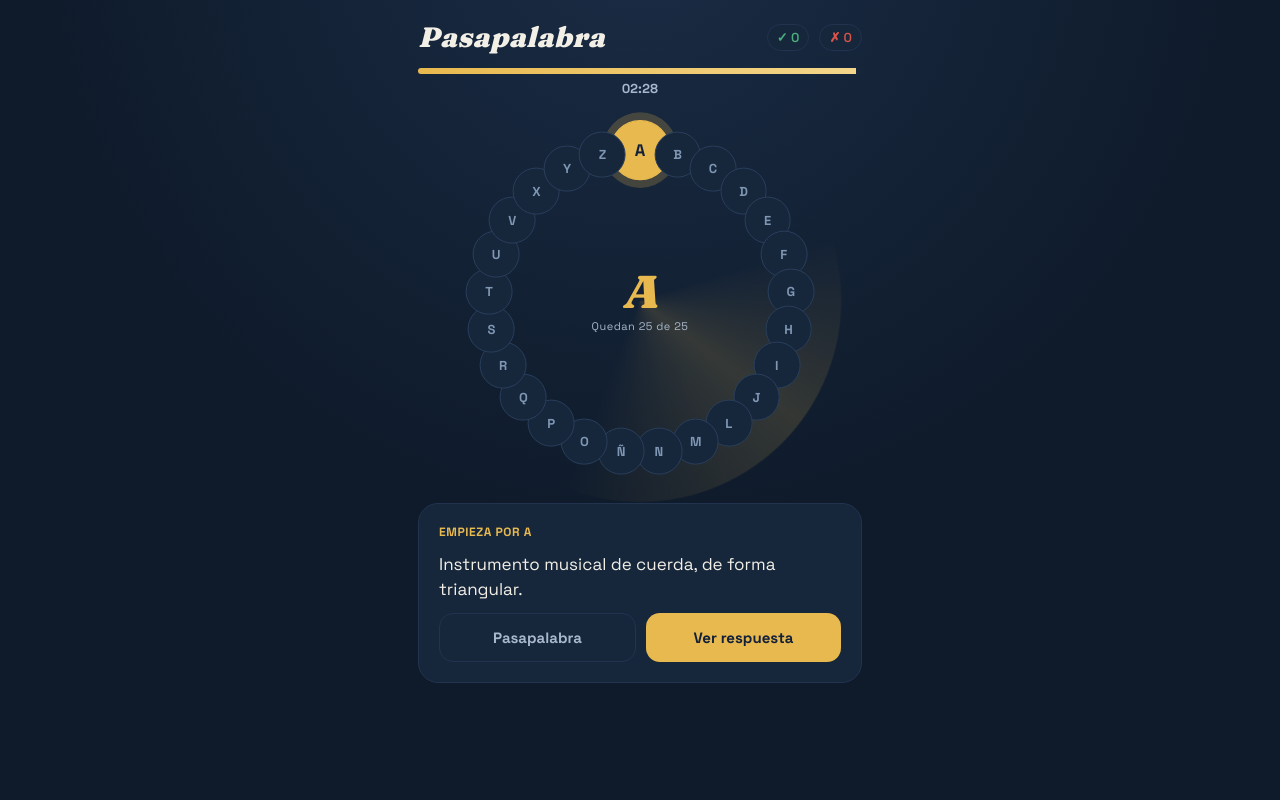
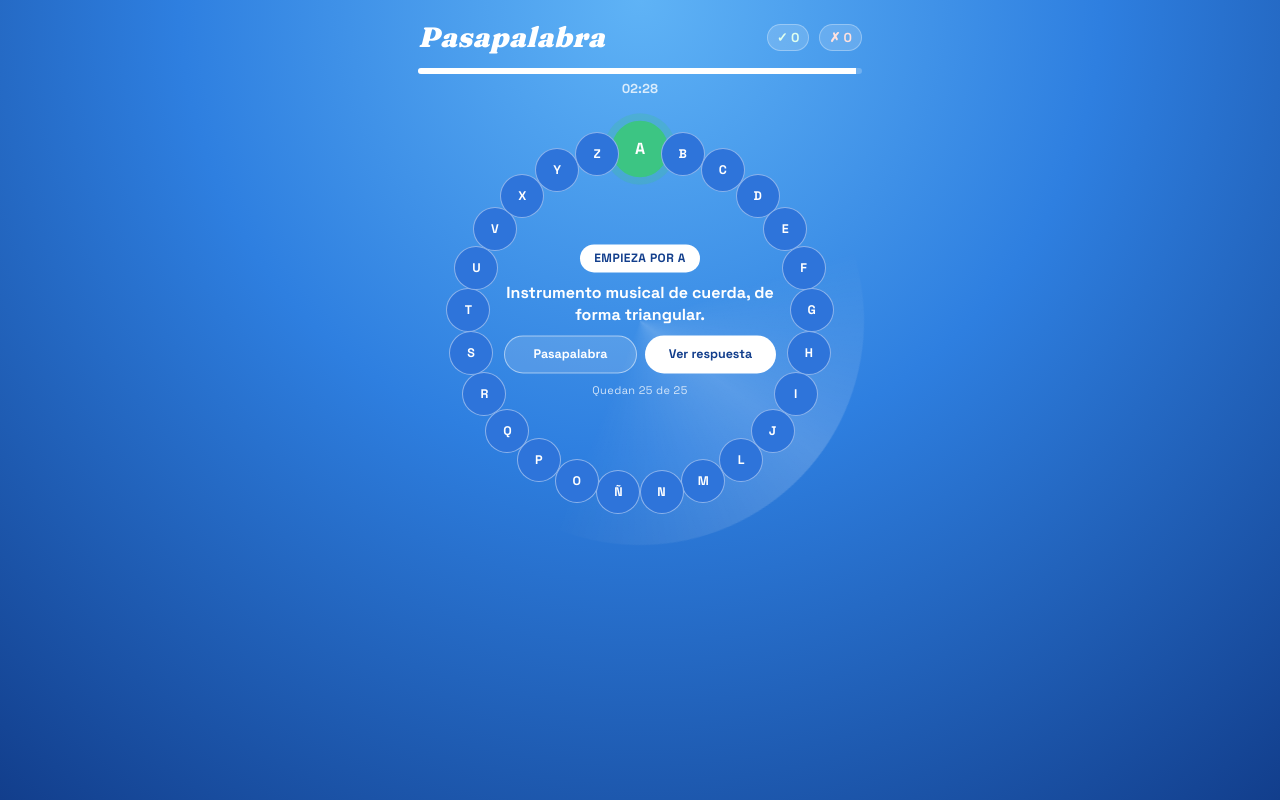
Before and after one commit to Clickgal/pasapalabra, a plain HTML site: page index.html in a window 1280 px wide. Both pictures are taken after a click on the button "Empezar a jugar". Drawn offline with Linux system fonts and the light colour scheme.

Commit message:
Cambios diseño

```diff
--- a/index.html
+++ b/index.html
@@ -9,18 +9,19 @@
 <link href="https://fonts.googleapis.com/css2?family=Fraunces:opsz,wght@9..144,500;9..144,700;9..144,900&family=Space+Grotesk:wght@400;500;600;700&display=swap" rel="stylesheet">
 <style>
   :root{
-    --color-fondo: #0F1B2B;
-    --color-panel: #16263B;
-    --color-panel-borde: #223350;
-    --color-celda-borde: #2A3F5C;
-    --color-celda-texto: #7F97B3;
-    --color-activa: #E8B94E;
-    --color-activa-texto: #12203A;
-    --color-correcta: #4CAF7D;
-    --color-incorrecta: #D6544A;
-    --color-neutra: #5A6B85;
-    --color-texto: #F2EFE6;
-    --color-texto-tenue: #A9B8CC;
+    --azul-claro: #5FB3F6;
+    --azul-medio: #2E7FE0;
+    --azul-oscuro: #123E8C;
+    --azul-profundo: #0B2C66;
+    --azul-celda: #2E74DA;
+    --azul-celda-borde: rgba(255,255,255,0.45);
+    --azul-pasada: #BFE0FF;
+    --blanco: #FFFFFF;
+    --blanco-tenue: rgba(255,255,255,0.78);
+    --verde-activa: #3CC583;
+    --verde-correcta: #2FAF6E;
+    --rojo-incorrecta: #E5504A;
+    --gris-neutro: #7C93B8;
     --fuente-display: "Fraunces", serif;
     --fuente-cuerpo: "Space Grotesk", sans-serif;
   }
@@ -29,8 +30,8 @@
 
   html, body{
     margin:0; padding:0; min-height:100%;
-    background: radial-gradient(circle at 50% -10%, #1A2C45 0%, var(--color-fondo) 55%);
-    color: var(--color-texto);
+    background: radial-gradient(circle at 50% 0%, var(--azul-claro) 0%, var(--azul-medio) 45%, var(--azul-oscuro) 100%);
+    color: var(--blanco);
     font-family: var(--fuente-cuerpo);
   }
 
@@ -57,33 +58,34 @@
     font-size: 28px;
     margin:0;
     letter-spacing: 0.5px;
+    color: var(--blanco);
   }
 
   .marcador{
     display:flex; gap:10px;
     font-size: 13px;
-    font-weight: 600;
+    font-weight: 700;
   }
   .marcador span{
     padding: 4px 9px;
     border-radius: 999px;
-    background: var(--color-panel);
-    border: 1px solid var(--color-panel-borde);
+    background: rgba(255,255,255,0.16);
+    border: 1px solid rgba(255,255,255,0.3);
   }
-  .marcador .aciertos{ color: var(--color-correcta); }
-  .marcador .fallos{ color: var(--color-incorrecta); }
+  .marcador .aciertos{ color: #DFFFEE; }
+  .marcador .fallos{ color: #FFE1DE; }
 
   .timer-bar-wrap{
     height: 6px;
     border-radius: 999px;
-    background: var(--color-panel);
+    background: rgba(255,255,255,0.22);
     overflow:hidden;
     margin-bottom: 6px;
   }
   .timer-bar{
     height:100%;
     width:100%;
-    background: linear-gradient(90deg, var(--color-activa), #F4D68A);
+    background: var(--blanco);
     transition: width 1s linear, background-color 0.4s ease;
   }
   .timer-texto{
@@ -91,7 +93,7 @@
     font-variant-numeric: tabular-nums;
     font-weight: 700;
     font-size: 13px;
-    color: var(--color-texto-tenue);
+    color: var(--blanco-tenue);
     margin-bottom: 18px;
   }
 
@@ -110,11 +112,11 @@
     font-style: italic;
     font-weight: 700;
     font-size: 64px;
-    color: var(--color-activa);
+    color: var(--blanco);
     line-height: 1;
   }
   #pantallaInicio p{
-    color: var(--color-texto-tenue);
+    color: var(--blanco-tenue);
     font-size: 15px;
     line-height: 1.5;
     max-width: 320px;
@@ -125,23 +127,23 @@
     font-weight: 700;
     font-size: 15px;
     border: none;
-    border-radius: 14px;
+    border-radius: 999px;
     padding: 14px 22px;
     cursor: pointer;
     user-select: none;
     touch-action: manipulation;
   }
   .boton-principal{
-    background: var(--color-activa);
-    color: var(--color-activa-texto);
-    box-shadow: 0 8px 20px -6px rgba(232,185,78,0.55);
+    background: var(--blanco);
+    color: var(--azul-oscuro);
+    box-shadow: 0 8px 20px -6px rgba(11,44,102,0.45);
   }
   .boton-principal:active{ transform: scale(0.97); }
 
   /* ---- ROSCO ---- */
   .rosco{
     position: relative;
-    width: min(84vw, 360px);
+    width: min(92vw, 400px);
     aspect-ratio: 1;
     margin: 6px auto 22px;
     border-radius: 50%;
@@ -151,108 +153,95 @@
     position:absolute;
     inset: -6%;
     border-radius: 50%;
-    background: conic-gradient(from 0deg, transparent 0deg, rgba(232,185,78,0.16) 55deg, transparent 130deg, transparent 360deg);
+    background: conic-gradient(from 0deg, transparent 0deg, rgba(255,255,255,0.18) 55deg, transparent 130deg, transparent 360deg);
     animation: girar-foco 14s linear infinite;
     z-index: 0;
   }
   @keyframes girar-foco{ to{ transform: rotate(360deg); } }
 
-  .rosco-centro{
+  .centro-juego{
     position:absolute; top:50%; left:50%;
     transform: translate(-50%,-50%);
+    width: min(68%, 280px);
     text-align:center;
     z-index: 2;
-    pointer-events:none;
+    display:flex;
+    flex-direction:column;
+    align-items:center;
+    gap: 10px;
   }
-  .rosco-centro .letra-grande{
-    font-family: var(--fuente-display);
-    font-style: italic;
-    font-weight: 900;
-    font-size: 46px;
-    color: var(--color-activa);
-    line-height:1;
+  .badge-tipo{
+    background: var(--blanco);
+    color: var(--azul-oscuro);
+    font-weight: 700;
+    font-size: 12px;
+    letter-spacing: 0.5px;
+    text-transform: uppercase;
+    padding: 6px 14px;
+    border-radius: 999px;
   }
-  .rosco-centro .contador-mini{
+  .pregunta-texto{
+    margin:0;
+    font-size: clamp(13px, 3.6vw, 16px);
+    font-weight: 700;
+    line-height: 1.35;
+    color: var(--blanco);
+  }
+  .respuesta-texto{
+    margin:0;
+    font-size: 13px;
+    font-weight: 700;
+    color: var(--azul-oscuro);
+    background: rgba(255,255,255,0.94);
+    border-radius: 10px;
+    padding: 7px 10px;
+  }
+  .contador-mini{
     font-size: 11px;
-    color: var(--color-texto-tenue);
-    margin-top: 4px;
-    letter-spacing: 0.5px;
+    color: var(--blanco-tenue);
+    letter-spacing: 0.4px;
   }
+  .botones{
+    display:flex; gap: 8px;
+    width: 100%;
+  }
+  .botones .boton{ flex:1; padding: 10px 8px; font-size: 12.5px; }
+  #btnPasa{ background: rgba(255,255,255,0.14); color: var(--blanco); border: 1.5px solid rgba(255,255,255,0.5); }
+  #btnVer{ background: var(--blanco); color: var(--azul-oscuro); }
+  .btn-fallo{ background: var(--rojo-incorrecta); color: #fff; }
+  .btn-acierto{ background: var(--verde-correcta); color: #fff; }
 
   .celda{
     position:absolute;
-    width: 13%;
+    width: 11%;
     aspect-ratio: 1;
     transform: translate(-50%,-50%);
     border-radius: 50%;
     display:flex; align-items:center; justify-content:center;
     font-weight: 700;
-    font-size: 13px;
-    background: var(--color-panel);
-    color: var(--color-celda-texto);
-    border: 1.5px solid var(--color-celda-borde);
+    font-size: 12.5px;
+    background: var(--azul-celda);
+    color: var(--blanco);
+    border: 1.5px solid var(--azul-celda-borde);
     z-index: 1;
     transition: all 0.35s ease;
   }
   .celda.activa{
-    background: var(--color-activa);
-    color: var(--color-activa-texto);
-    border-color: var(--color-activa);
+    background: var(--verde-activa);
+    color: var(--blanco);
+    border-color: var(--verde-activa);
     transform: translate(-50%,-50%) scale(1.28);
-    box-shadow: 0 0 0 6px rgba(232,185,78,0.22);
+    box-shadow: 0 0 0 6px rgba(60,197,131,0.25);
   }
-  .celda.correcta{ background: var(--color-correcta); color:#0D2318; border-color: var(--color-correcta); }
-  .celda.incorrecta{ background: var(--color-incorrecta); color:#2B0B08; border-color: var(--color-incorrecta); }
-  .celda.pasada{ border-style: dashed; border-color: var(--color-activa); }
-  .celda.sin-responder{ background: var(--color-panel); color: var(--color-neutra); border-color: var(--color-neutra); opacity: 0.6; }
+  .celda.correcta{ background: var(--verde-correcta); color:#fff; border-color: var(--verde-correcta); }
+  .celda.incorrecta{ background: var(--rojo-incorrecta); color:#fff; border-color: var(--rojo-incorrecta); }
+  .celda.pasada{ background: var(--azul-pasada); color: var(--azul-oscuro); border-style: dashed; border-color: var(--blanco); }
+  .celda.sin-responder{ background: rgba(255,255,255,0.14); color: var(--blanco-tenue); border-color: rgba(255,255,255,0.3); }
 
-  /* ---- PREGUNTA ---- */
-  .pregunta-card{
-    background: var(--color-panel);
-    border: 1px solid var(--color-panel-borde);
-    border-radius: 20px;
-    padding: 20px;
-    display:flex;
-    flex-direction:column;
-    gap: 12px;
-  }
-  .pregunta-tipo{
-    margin:0;
-    font-size: 12px;
-    font-weight: 700;
-    letter-spacing: 0.6px;
-    text-transform: uppercase;
-    color: var(--color-activa);
-  }
-  .pregunta-texto{
-    margin:0;
-    font-size: 17px;
-    line-height: 1.45;
-    color: var(--color-texto);
-  }
-  .respuesta-texto{
-    margin:0;
-    font-size: 15px;
-    font-weight: 700;
-    color: var(--color-correcta);
-    background: rgba(76,175,125,0.12);
-    border: 1px solid rgba(76,175,125,0.35);
-    border-radius: 10px;
-    padding: 10px 12px;
-  }
-  .botones{
-    display:flex; gap: 10px;
-  }
-  .botones .boton{ flex:1; }
-  #btnPasa{ background: transparent; color: var(--color-texto-tenue); border: 1.5px solid var(--color-panel-borde); }
-  #btnVer{ background: var(--color-activa); color: var(--color-activa-texto); }
-  .btn-fallo{ background: var(--color-incorrecta); color: #fff; }
-  .btn-acierto{ background: var(--color-correcta); color: #fff; }
-
-  .flash-correcta{ animation: destello-verde 0.5s ease; }
-  .flash-incorrecta{ animation: destello-rojo 0.5s ease; }
-  @keyframes destello-verde{ 0%{ box-shadow: inset 0 0 0 3px var(--color-correcta);} 100%{ box-shadow: inset 0 0 0 0 transparent; } }
-  @keyframes destello-rojo{ 0%{ box-shadow: inset 0 0 0 3px var(--color-incorrecta);} 100%{ box-shadow: inset 0 0 0 0 transparent; } }
+  .flash-correcta .centro-juego{ animation: destello-verde 0.5s ease; }
+  .flash-incorrecta .centro-juego{ animation: destello-rojo 0.5s ease; }
+  @keyframes destello-verde{ 0%{ filter: drop-shadow(0 0 14px rgba(60,197,131,0.9)); } 100%{ filter: none; } }
+  @keyframes destello-rojo{ 0%{ filter: drop-shadow(0 0 14px rgba(229,80,74,0.9)); } 100%{ filter: none; } }
 
   /* ---- FIN ---- */
   #pantallaFin{
@@ -266,9 +255,10 @@
     font-style: italic;
     font-size: 30px;
     margin: 0;
+    color: var(--blanco);
   }
   #finResumen{
-    color: var(--color-texto-tenue);
+    color: var(--blanco-tenue);
     font-size: 15px;
     margin: 0 0 6px;
   }
@@ -307,14 +297,8 @@
 
   <div class="pantalla oculto" id="pantallaJuego">
     <div class="rosco" id="rosco">
-      <div class="rosco-centro">
-        <div class="letra-grande" id="letraGrande">A</div>
-        <div class="contador-mini" id="contadorMini">Letra 1 de 25</div>
-      </div>
-    </div>
-
-    <div class="pregunta-card">
-      <p class="pregunta-tipo" id="preguntaTipo">Empieza por A</p>
+      <div class="centro-juego" id="centroJuego">
+        <div class="badge-tipo" id="preguntaTipo">Empieza por A</div>
         <p class="pregunta-texto" id="preguntaTexto"></p>
         <p class="respuesta-texto oculto" id="respuestaTexto"></p>
 
@@ -325,6 +309,9 @@
         <div class="botones oculto" id="botonesPost">
           <button class="boton btn-fallo" id="btnFalle">Fallé</button>
           <button class="boton btn-acierto" id="btnAcerte">Acerté</button>
+        </div>
+
+        <div class="contador-mini" id="contadorMini">Quedan 25 de 25</div>
       </div>
     </div>
   </div>
@@ -344,8 +331,8 @@
 
   var CONFIG = {
     DURACION_SEGUNDOS: 150,
-    RADIO_PORCENTAJE: 42,
-    TAMANO_CELDA_PORCENTAJE: 13,
+    RADIO_PORCENTAJE: 43,
+    TAMANO_CELDA_PORCENTAJE: 11,
     UMBRAL_TIEMPO_URGENTE: 20,
     LETRAS_ROSCO: ["A","B","C","D","E","F","G","H","I","J","L","M","N","Ñ","O","P","Q","R","S","T","U","V","X","Y","Z"]
   };
@@ -459,7 +446,7 @@
   var elPantallaFin = document.getElementById("pantallaFin");
   var elBtnJugar = document.getElementById("btnJugar");
   var elRosco = document.getElementById("rosco");
-  var elLetraGrande = document.getElementById("letraGrande");
+  var elCentroJuego = document.getElementById("centroJuego");
   var elContadorMini = document.getElementById("contadorMini");
   var elPreguntaTipo = document.getElementById("preguntaTipo");
   var elPreguntaTexto = document.getElementById("preguntaTexto");
@@ -478,11 +465,10 @@
   var elFinResumen = document.getElementById("finResumen");
   var elRoscoFinal = document.getElementById("roscoFinal");
   var elBtnReiniciar = document.getElementById("btnReiniciar");
-  var elPreguntaCard = document.querySelector(".pregunta-card");
 
   // ---- Estado del juego ----
-  var estadoLetras = [];   // paralelo a CONFIG.LETRAS_ROSCO
-  var colaTurnos = [];     // índices pendientes, en orden de turno
+  var estadoLetras = [];
+  var colaTurnos = [];
   var punteroTurno = 0;
   var segundosRestantes = CONFIG.DURACION_SEGUNDOS;
   var idIntervalo = null;
@@ -552,7 +538,6 @@
     celdasDom.forEach(function(c){ c.classList.remove("activa"); });
     celdasDom[idx].classList.add("activa");
 
-    elLetraGrande.textContent = item.letra;
     elContadorMini.textContent = "Quedan " + colaTurnos.length + " de 25";
     elPreguntaTipo.textContent = item.tipo;
     elPreguntaTexto.textContent = item.texto;
@@ -563,7 +548,7 @@
   }
 
   function pasarPalabra(){
-    if (colaTurnos.length <= 1) return; // pasar no tiene sentido si solo queda una
+    if (colaTurnos.length <= 1) return;
     var idx = indiceActual();
     estadoLetras[idx].pasada = true;
     celdasDom[idx].classList.add("pasada");
@@ -585,9 +570,9 @@
     celdasDom[idx].classList.remove("activa", "pasada");
     celdasDom[idx].classList.add(acierto ? "correcta" : "incorrecta");
 
-    elPreguntaCard.classList.remove("flash-correcta", "flash-incorrecta");
-    void elPreguntaCard.offsetWidth;
-    elPreguntaCard.classList.add(acierto ? "flash-correcta" : "flash-incorrecta");
+    elRosco.classList.remove("flash-correcta", "flash-incorrecta");
+    void elRosco.offsetWidth;
+    elRosco.classList.add(acierto ? "flash-correcta" : "flash-incorrecta");
     vibrar(acierto ? 45 : [40, 40, 40]);
 
     colaTurnos.splice(punteroTurno, 1);
@@ -608,9 +593,9 @@
     var porcentaje = Math.max(0, (segundosRestantes / CONFIG.DURACION_SEGUNDOS) * 100);
     elBarraTiempo.style.width = porcentaje + "%";
     if (segundosRestantes <= CONFIG.UMBRAL_TIEMPO_URGENTE){
-      elBarraTiempo.style.background = "linear-gradient(90deg, var(--color-incorrecta), #F08A80)";
+      elBarraTiempo.style.background = "#FFD3D0";
     } else {
-      elBarraTiempo.style.background = "linear-gradient(90deg, var(--color-activa), #F4D68A)";
+      elBarraTiempo.style.background = "var(--blanco)";
     }
     var m = Math.floor(segundosRestantes / 60);
     var s = segundosRestantes % 60;
```
Lines whose indentation alone changed are shown as unchanged.
